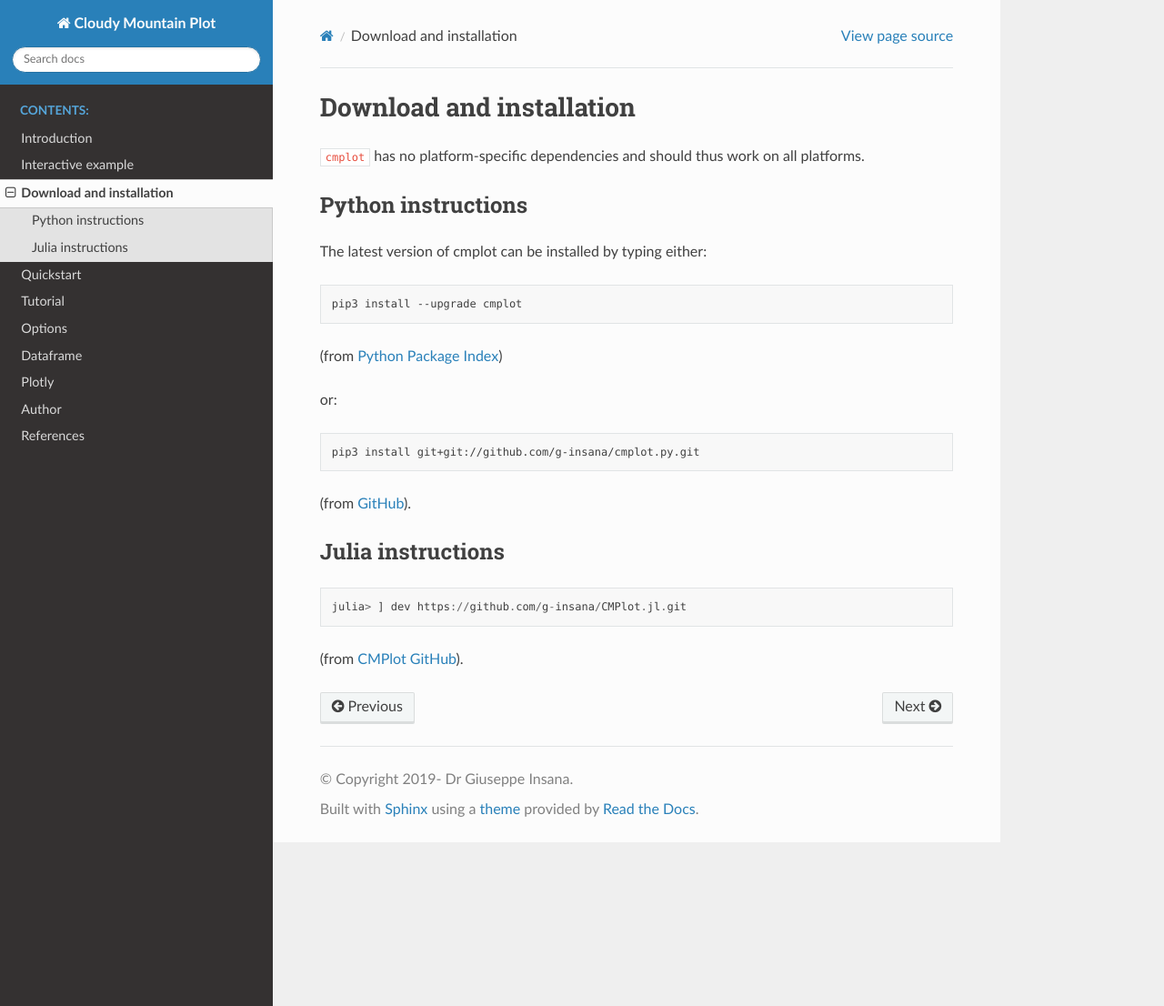
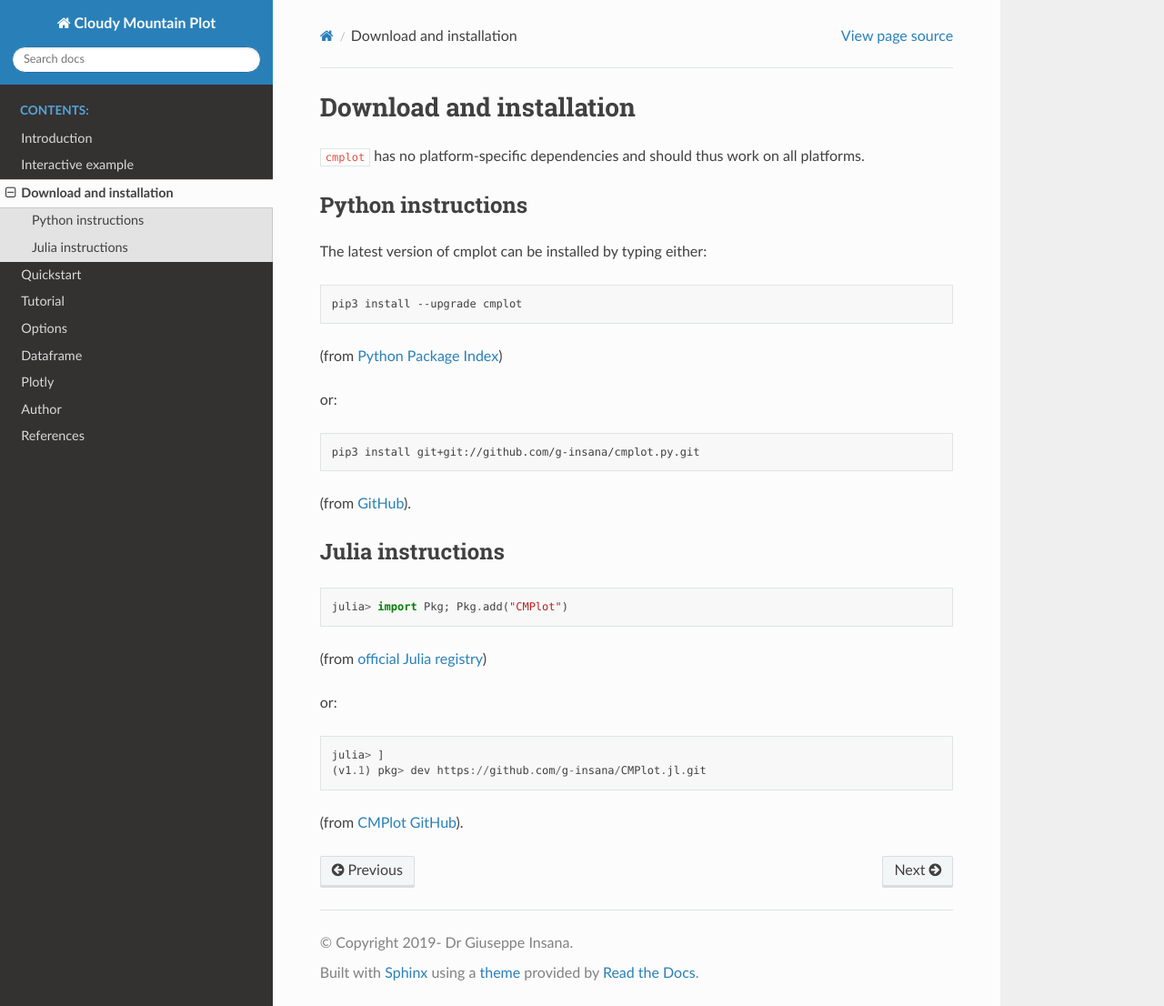
Before and after one commit to g-insana/cmplot, a Sphinx documentation site: the page built from docs/installation.rst, in a window 1280 px wide and 1106 px high. Shown: the whole window at 91% size. Built offline with Sphinx 7.4.7 and the Read the Docs theme 2.0.0, drawn with Linux system fonts in a browser that asks for light colours.

Commit message:
Add files via upload

```diff
--- a/docs/installation.rst
+++ b/docs/installation.rst
@@ -27,8 +27,15 @@ Julia instructions
 
 .. code-block:: julia
 
-    julia> ] dev https://github.com/g-insana/CMPlot.jl.git
+    julia> import Pkg; Pkg.add("CMPlot")
+
+(from `official Julia registry <https://github.com/JuliaRegistries/General>`_)
+
+or:
+
+.. code-block:: julia
+
+    julia> ]
+    (v1.1) pkg> dev https://github.com/g-insana/CMPlot.jl.git
 
 (from `CMPlot GitHub <https://github.com/g-insana/CMPlot.jl/>`_).
-
-.. NOTYET julia> import Pkg; Pkg.add("CMPlot")
```
